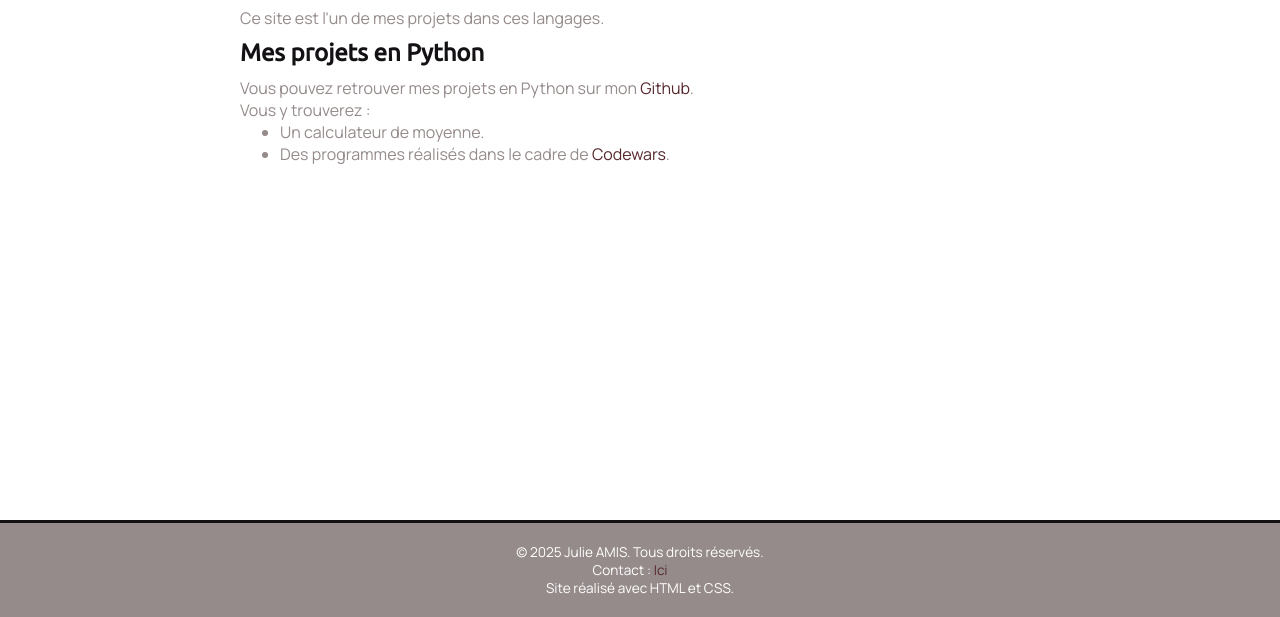
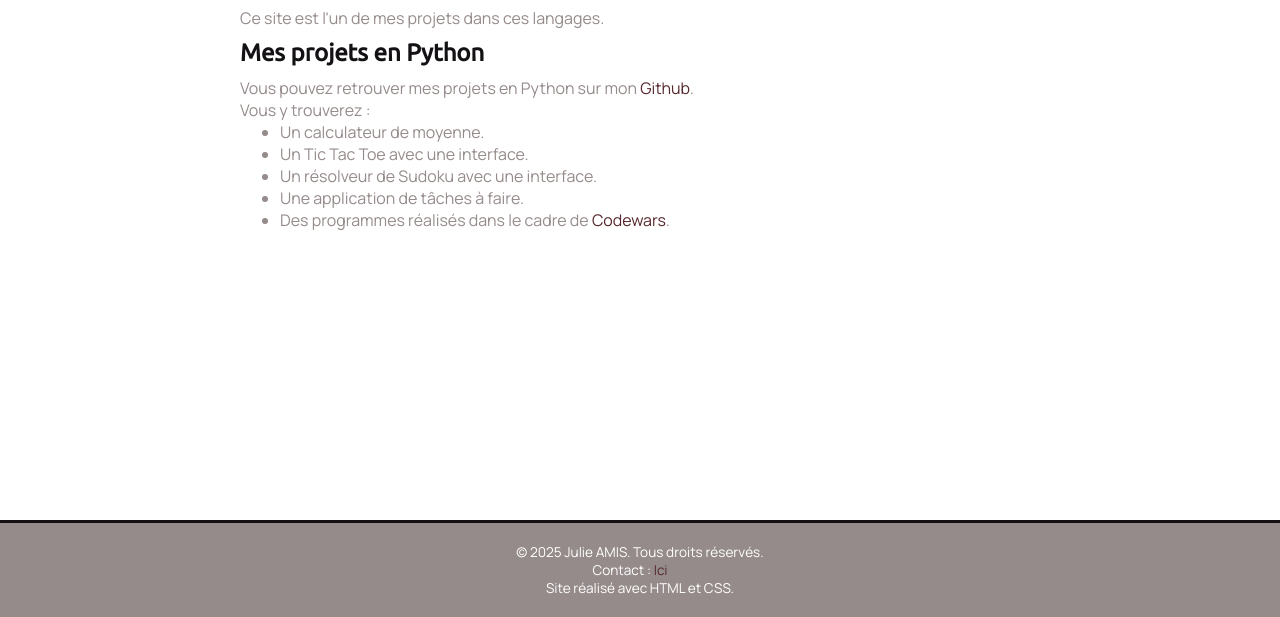
Before and after one commit to Helloutra/Site-Nantes, a plain HTML site: page portfolio.html in a window 1280 px wide. Shown: the part 183-800 px from the top of the page. Drawn offline with Linux system fonts and the light colour scheme.

Commit message:
[edit] Update projects descriptions

```diff
--- a/portfolio.html
+++ b/portfolio.html
@@ -27,8 +27,11 @@
                 <h2>Mes projets en Python</h2>
                 <p>Vous pouvez retrouver mes projets en Python sur mon <a href="https://github.com/Helloutra">Github</a>.</p>
                 <p>Vous y trouverez :
-                    <ul><li>Un calculateur de moyenne.
-                    <li>Des programmes réalisés dans le cadre de <a href="https://www.codewars.com/">Codewars</a>.</ul>
+                    <ul><li>Un calculateur de moyenne.</li>
+                    <li>Un Tic Tac Toe avec une interface.</li>
+                    <li>Un résolveur de Sudoku avec une interface.</li>
+                    <li>Une application de tâches à faire.</li>
+                    <li>Des programmes réalisés dans le cadre de <a href="https://www.codewars.com/">Codewars</a>.</li></ul>
                 </p>
         </section>
     </div>
```
Also changed, not shown: a-propos.html (+1 -1 lines).
